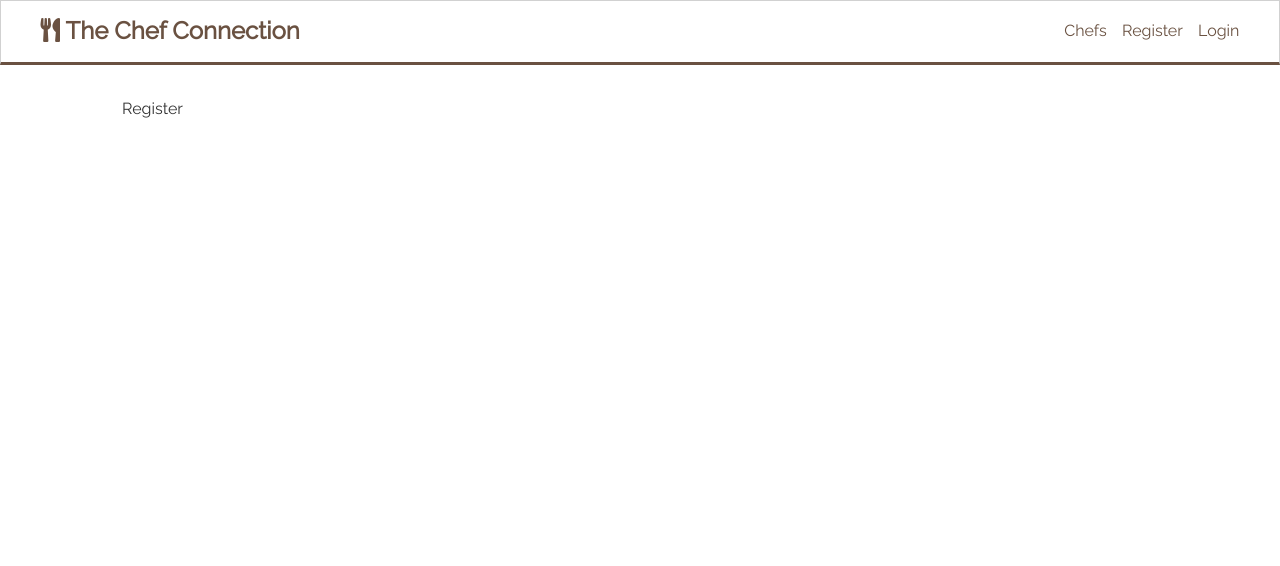
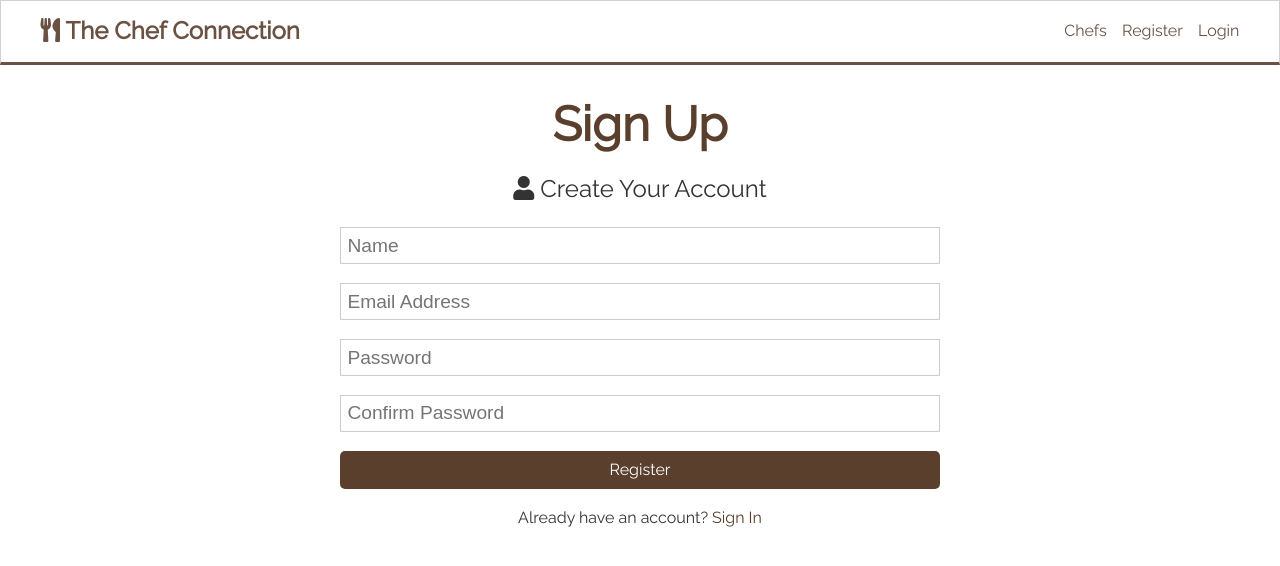
Before and after one commit to madeleinewoodbury/the-chef-connection, a React (Create React App) app in the folder client/: page /register in a window 1280 px wide. Shown: the top 566 px of the page. Built offline with nearby package versions, Linux system fonts and the light colour scheme.

Commit message:
Register form updated with useState hooks

```diff
--- a/client/src/components/auth/Register.js
+++ b/client/src/components/auth/Register.js
@@ -1,7 +1,92 @@
-import React from 'react';
+import React, { Fragment, useState } from 'react';
 
 const Register = () => {
-  return <div>Register</div>;
+  const [formData, setFormData] = useState({
+    name: '',
+    email: '',
+    password: '',
+    password2: ''
+  });
+
+  const { name, email, password, password2 } = formData;
+
+  const onChange = e =>
+    setFormData({ ...formData, [e.target.name]: e.target.value });
+
+  const onSubmit = e => {
+    e.preventDefault(e);
+
+    // Check if passwords match
+    if (password !== password2) {
+      console.log('Passwords do not match');
+    } else {
+      console.log(formData);
+    }
+  };
+
+  return (
+    <Fragment>
+      <div className="form-container">
+        <h1 className="large text-primary text-center">Sign Up</h1>
+        <p className="lead text-center">
+          <i className="fas fa-user" /> Create Your Account
+        </p>
+
+        <form className="form" onSubmit={e => onSubmit(e)}>
+          <div className="form-group">
+            <input
+              type="text"
+              placeholder="Name"
+              name="name"
+              value={name}
+              onChange={e => onChange(e)}
+              required
+            />
+          </div>
+          <div className="form-group">
+            <input
+              type="email"
+              placeholder="Email Address"
+              name="email"
+              value={email}
+              onChange={e => onChange(e)}
+              required
+            />
+          </div>
+          <div className="form-group">
+            <input
+              type="password"
+              placeholder="Password"
+              name="password"
+              value={password}
+              onChange={e => onChange(e)}
+              required
+              minLength="6"
+            />
+          </div>
+          <div className="form-group">
+            <input
+              type="password"
+              placeholder="Confirm Password"
+              minLength="6"
+              name="password2"
+              value={password2}
+              onChange={e => onChange(e)}
+              required
+            />
+          </div>
+          <input
+            type="submit"
+            value="Register"
+            className="btn btn-primary btn-block"
+          />
+        </form>
+        <p className="my-1 text-center">
+          Already have an account? <a href="login.html">Sign In</a>
+        </p>
+      </div>
+    </Fragment>
+  );
 };
 
 export default Register;
```
